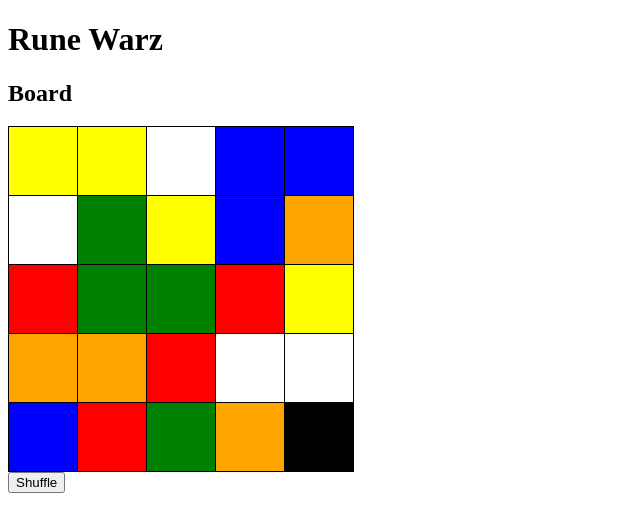
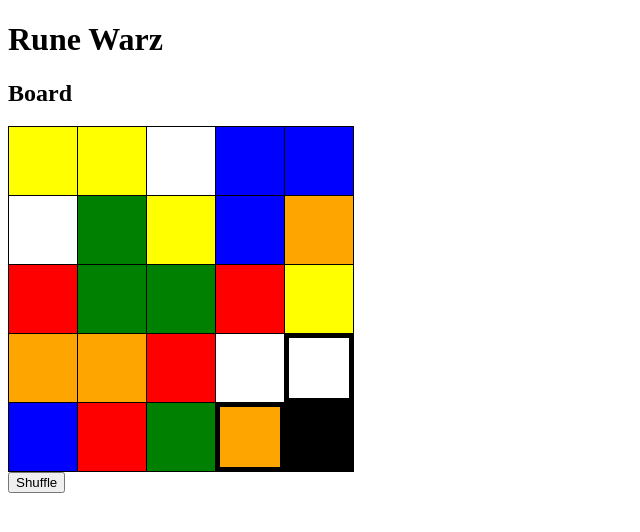
Before and after one commit to kyuf/runewarz, a React (Create React App) app: page / in a window 1280 px wide. Shown: the top 532 px of the page, without its empty margins (0-640 px from the left). Built offline with nearby package versions, Linux system fonts and the light colour scheme; the HTML template or start-up script is replaced by a standard one.

Commit message:
Board passes activeIndices down to Spaces

```diff
--- a/src/App.css
+++ b/src/App.css
@@ -41,3 +41,8 @@
 .blank-space {
   background: black;
 }
+
+/* ACTIVE SPACE */
+.active-space {
+  border-width: 5px;
+}
--- a/src/App.js
+++ b/src/App.js
@@ -87,7 +87,10 @@ class Board extends Component {
         {nums.map((n) => (
           <div className="board-row" key={n}>
             {nums.map((m) => (
-              <Space color={this.state.spaces[n*5+m]} key={n*5+m} />
+              <Space
+                color={this.state.spaces[n*5+m]}
+                key={n*5+m}
+                isActive={this.state.activeIndices.includes(n*5+m)} />
             ))}
           </div>
         ))}
@@ -99,7 +102,13 @@ class Board extends Component {
 
 
 function Space(props) {
-  let spaceClass = "space " + props.color;
+  let spaceClass = 'space ' + props.color;
+
+  console.log(props.isActive)
+
+  if (props.isActive) {
+    spaceClass += ' active-space';
+  }
 
   return (
     <button className={spaceClass}></button>
```
